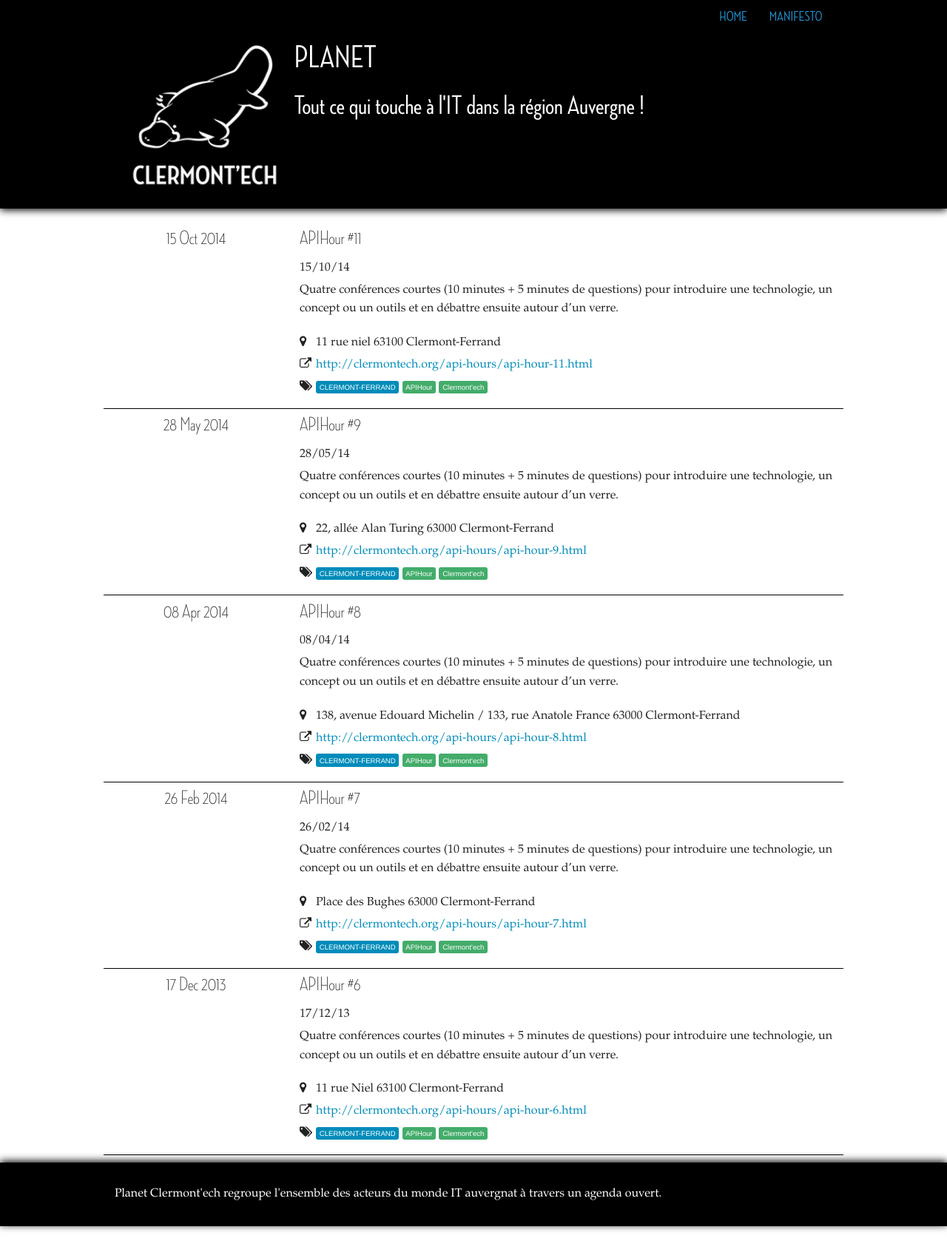
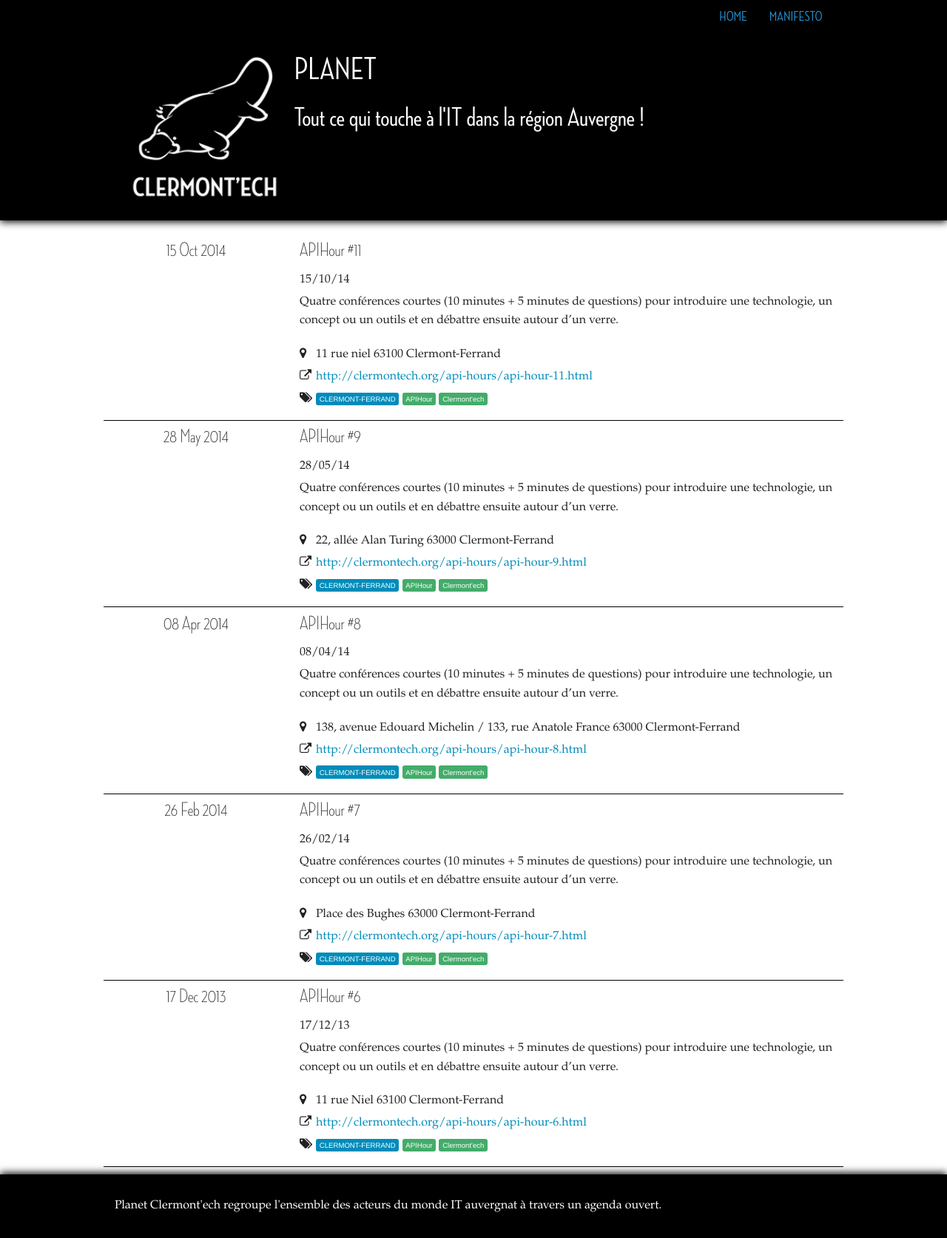
Before and after one commit to clermontech/planet, a Jekyll site: the page built from index.md, in a window 1280 px wide. Shown: the whole page at 74% size. Built offline with Jekyll 4.4.1, drawn with Linux system fonts in a browser that asks for light colours; Markdown is read by kramdown in place of the engine named in the settings.

Commit message:
Modification du logo + fix le vide à gauche des events

```diff
--- a/_layouts/events.html
+++ b/_layouts/events.html
@@ -13,7 +13,7 @@
             </time>
         </div>
 
-        <div class="small-9 columns">
+        <div class="small-12 medium-9 columns">
             <div class="row">
                 <div class="small-12 columns">
                     {% if event.event_url %}<a href="{{ event.event_url }}" itemprop="url">{% endif %}
--- a/_layouts/layout.html
+++ b/_layouts/layout.html
@@ -27,7 +27,7 @@
             <li>
                 <a href="">
                     <strong>Planet</strong>
-                    <img class="logo-small" src="images/clermontech_logo_48px.png" alt="logo clermontech small"/>
+                    <img class="logo-small" src="images/clermontech_logo_64px.png" alt="logo clermontech small"/>
                 </a>
             </li>
             <li class="toggle-topbar menu-icon">
--- a/css/main.css
+++ b/css/main.css
@@ -39,11 +39,12 @@
 h1, strong {
   text-transform: uppercase; }
 
-nav {
+.top-bar {
   -webkit-box-shadow: 0px 2px 10px 0px #000;
   -moz-box-shadow: 0px 2px 10px 0px #000;
   -o-box-shadow: 0px 2px 10px 0px #000;
-  box-shadow: 0px 2px 10px 0px #000; }
+  box-shadow: 0px 2px 10px 0px #000;
+  height: 61px; }
 
 .top-bar-section li:not(.has-form) a {
   font-family: "Neutraface", "Helvetica Neue", fantasy, "Helvetica", Arial, sans-serif;
@@ -64,6 +65,10 @@
   font-weight: bold;
   font-size: 1.2em;
   margin-left: 5px; }
+
+.logo-small {
+  margin-left: 5px;
+  height: 62px; }
 
 /* footer */
 footer {
@@ -107,9 +112,6 @@
   font-size: 0.6rem; }
 
 @media only screen and (min-width: 40.063em) {
-  .event-date-wrapper {
-    display: block; }
-
   .top-bar {
     background-color: #000; }
 
@@ -119,23 +121,14 @@
   .logo-small {
     display: none; }
 
-  /*.top-bar{
-      &:not(.expanded){
-          .title-area{
-              strong{
-                  display: block;
-                  text-align: left;
-                  color: red;
-                  margin-top: 7px;
-              }
-          }
-      }
-  }*/
   .title-area strong {
     display: block;
     text-align: left;
     color: white;
-    line-height: 48px; } }
+    line-height: 64px; } }
+@media only screen and (min-width: 800px) {
+  .event-date-wrapper {
+    display: block; } }
 @media only screen and (min-width: 64.063em) {
   hr {
     display: block;
```
Also changed, not shown: scss/main.scss (+17 -20 lines), images/clermontech_logo_128px.png (added), images/clermontech_logo_64px.png (added).
